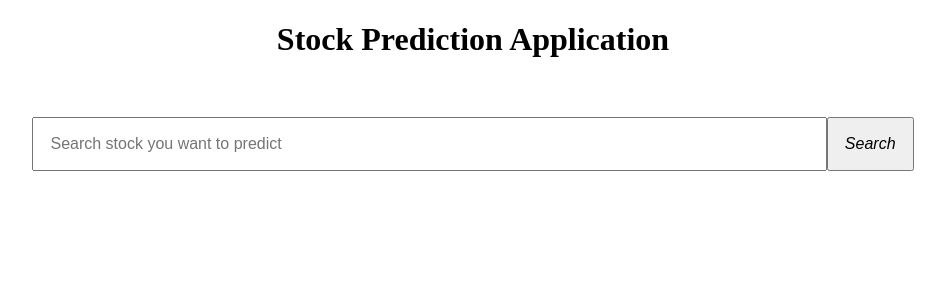
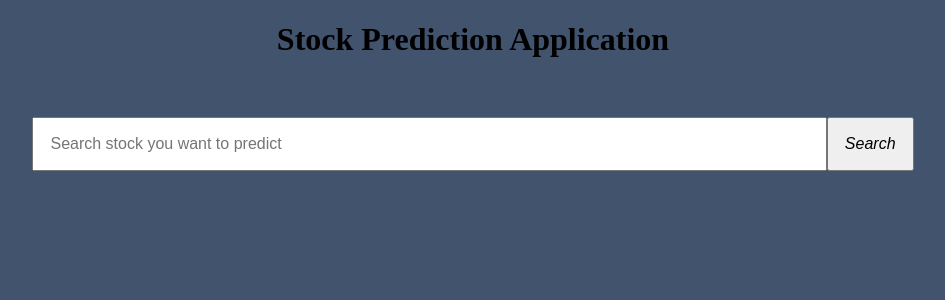
Before and after one commit to venkatshan707/StockMarketPredictor, an Angular app: page / in a window 1280 px wide. Shown: the top 300 px of the page, without its empty margins (167-1112 px from the left). Built offline with nearby package versions, Linux system fonts and the light colour scheme.

Commit message:
Just changing Background color of my page.

```diff
--- a/src/styles.css
+++ b/src/styles.css
@@ -1 +1,2 @@
 /* You can add global styles to this file, and also import other style files */
+html { background-color: #42536e; }
```
